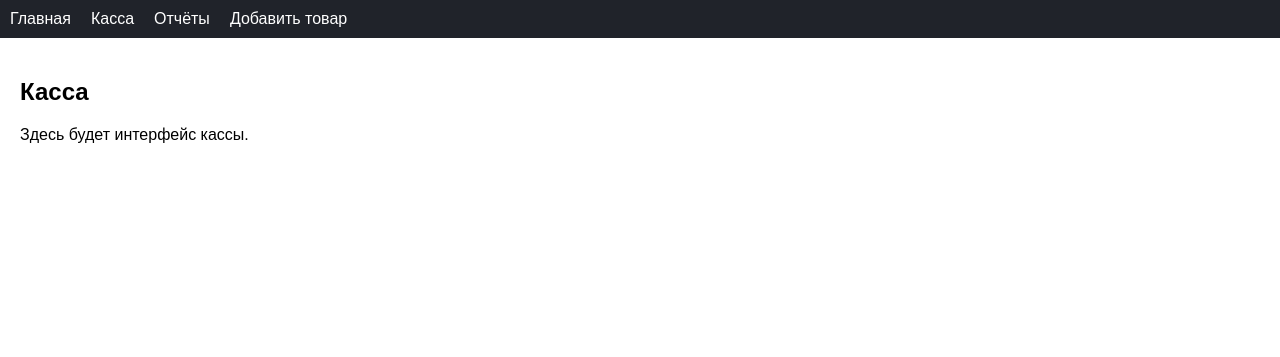
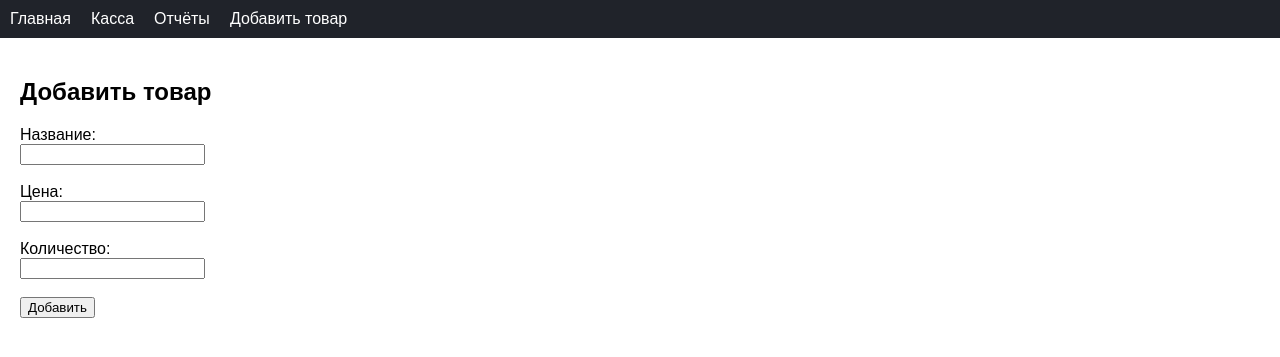
Before and after one commit to Oleg637-droid/lichnie-phoekti, a Flask app: page /add in a window 1280 px wide. Shown: the top 357 px of the page. Run offline with Flask 3, Linux system fonts and the light colour scheme; some libraries are stand-ins or nearby versions.

Commit message:
Update add_product.html

```diff
--- a/templates/add_product.html
+++ b/templates/add_product.html
@@ -1,5 +1,18 @@
 {% extends "base.html" %}
 {% block content %}
-<h2>Касса</h2>
-<p>Здесь будет интерфейс кассы.</p>
+<h2>Добавить товар</h2>
+
+<form method="post">
+    <label>Название:</label><br>
+    <input type="text" name="name" required><br><br>
+
+    <label>Цена:</label><br>
+    <input type="number" name="price" step="0.01" required><br><br>
+
+    <label>Количество:</label><br>
+    <input type="number" name="quantity" required><br><br>
+
+    <button type="submit">Добавить</button>
+</form>
+
 {% endblock %}
```
